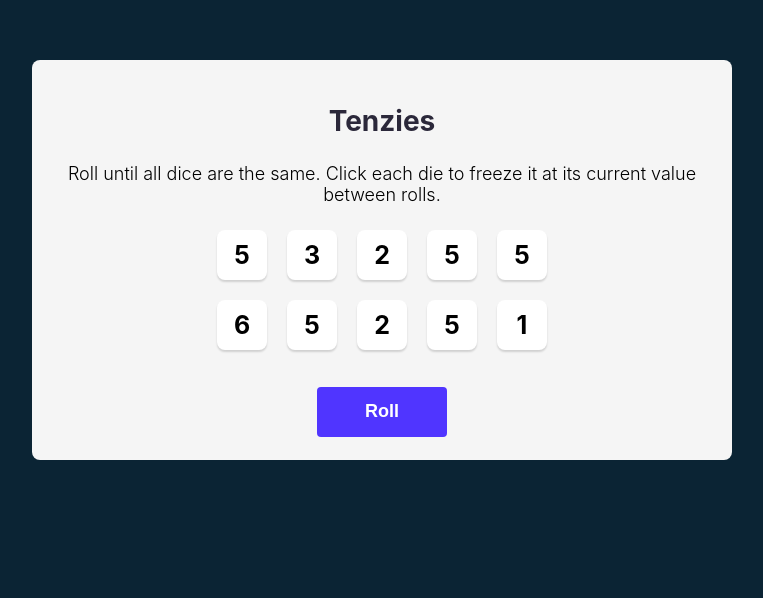
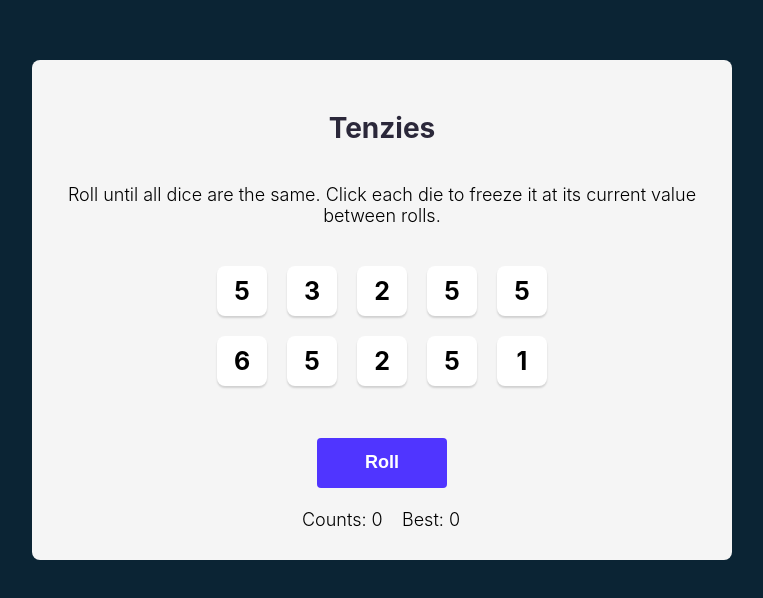
Before and after one commit to m7mark/react-tenzie-game, a React (Create React App) app: page / in a window 1280 px wide. Shown: the top 598 px of the page, without its empty margins (258-1021 px from the left). Built offline with nearby package versions, Linux system fonts and the light colour scheme.

Commit message:
Add counter

```diff
--- a/src/App.tsx
+++ b/src/App.tsx
@@ -3,6 +3,7 @@ import { useEffect, useState } from 'react';
 import { Die } from './components/Die';
 import { nanoid } from 'nanoid'
 import Confetti from 'react-confetti'
+import { Counter } from './components/Counter';
 
 const MainContainer = styled.main`
   margin-top: 60px;
@@ -11,7 +12,7 @@ const MainContainer = styled.main`
 `
 const MainWrapper = styled.main`
   background-color: #F5F5F5;
-  height: 400px;
+  height: 500px;
   width: 700px;
   padding: 20px;
   border-radius: 8px;
@@ -57,9 +58,9 @@ const RollButton = styled.button`
     outline: none;
   }
 `
-
 function App() {
 
+  const bestCount = localStorage.getItem('best') || '0'
   function holdDice(id: string) {
     setDice(prev => prev.map(dice => {
       return dice.id === id
@@ -68,6 +69,7 @@ function App() {
     }))
   }
   function rollDice() {
+    setCounts(prev => prev + 1)
     setDice(prev => prev.map(dice => {
       return dice.isHeld
         ? dice
@@ -75,6 +77,11 @@ function App() {
     }))
   }
   function newGame() {
+    if (+bestCount > counts) {
+      localStorage.setItem('best', counts.toString())
+      setBest(counts.toString())
+    }
+    setCounts(0)
     setTenzies(false)
     setDice(allNewDice())
   }
@@ -96,11 +103,15 @@ function App() {
 
   const [dice, setDice] = useState(allNewDice());
   const [tenzies, setTenzies] = useState(false);
+  const [counts, setCounts] = useState(0);
+  const [best, setBest] = useState(bestCount);
 
   useEffect(() => {
     const firstValue = dice[0].value
     const winCombination = dice.every(el => el.isHeld && el.value === firstValue)
-    if (winCombination) setTenzies(true)
+    if (winCombination) {
+      setTenzies(true)
+    }
   }, [dice]);
 
   const diceElements = dice.map(dice =>
@@ -126,6 +137,7 @@ function App() {
           ? <RollButton onClick={() => newGame()}>New Game</RollButton>
           : <RollButton onClick={() => rollDice()}>Roll</RollButton>
         }
+        <Counter best={best} counts={counts}/>
       </MainWrapper>
     </MainContainer>
   );
--- /dev/null
+++ b/src/components/Counter.tsx
@@ -0,0 +1,36 @@
+import styled from '@emotion/styled';
+
+const BottomTextContainer = styled.div`
+  font-size: 18px;
+  font-weight: 300;
+  position: relative;
+  left: -80px;
+  margin-bottom: 20px;
+`
+const CountText = styled.p`
+  margin: 0;
+  padding-right: 10px;
+  position: absolute;
+  width: 150px;
+`
+const BestText = styled.p`
+  margin: 0;
+  position: absolute;
+  left: 100px;
+  width: 150px;
+`
+type Props = {
+  counts: number
+  best: string
+}
+
+export const Counter: React.FC<Props> = ({ counts, best }) => {
+  return (
+    <>
+      <BottomTextContainer>
+        <CountText>Counts: {counts}</CountText>
+        <BestText>Best: {best}</BestText>
+      </BottomTextContainer>
+    </>
+  )
+}
```
Also changed, not shown: 1 other file (tests, documents, lock files or other folders).
